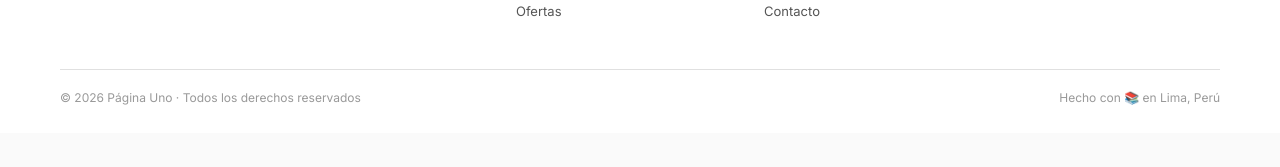
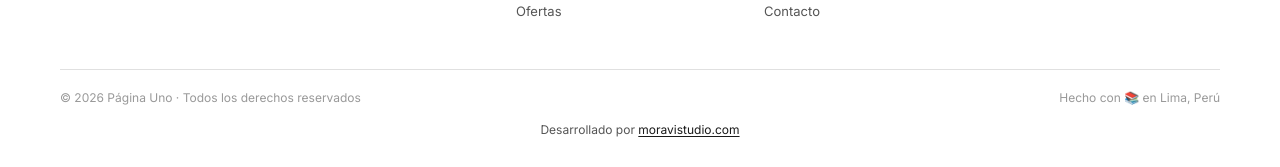
Before and after one commit to moravistudio/tiendaonlinelibros, a plain HTML site: page index.html in a window 1280 px wide. Shown: the part 2034-2201 px from the top of the page. Before the commit the page ends 2167 px from the top, so only its background shows below. Drawn offline with nearby package versions, Linux system fonts and the light colour scheme; a web font is replaced by a local one.

Commit message:
Firma «Desarrollado por moravistudio.com» al pie de la página
Co-Authored-By: Claude Sonnet 5.5 <noreply@anthropic.com>

```diff
--- a/index.html
+++ b/index.html
@@ -314,7 +314,10 @@
     .nav-mobile a{font-family:'Playfair Display',serif;font-size:26px;color:var(--texto);text-decoration:none}
     .nav-mobile a:hover{color:var(--texto2)}
     .nav-mobile-close{position:absolute;top:24px;right:24px;font-size:26px;cursor:pointer;background:none;border:none;color:var(--texto)}
-  </style>
+  /* Firma de Moravi Studio (mismo texto que Libraica) */
+.firma-moravi { margin: 16px 0 0; text-align: center; font-size: 12px; line-height: 1.5; color: var(--texto2); }
+.firma-moravi a { color: var(--texto); text-decoration: underline; text-underline-offset: 2px; }
+</style>
 </head>
 <body>
 
@@ -608,6 +611,7 @@
     <span class="footer-copy">© 2026 Página Uno · Todos los derechos reservados</span>
     <span class="footer-copy">Hecho con 📚 en Lima, Perú</span>
   </div>
+  <p class="firma-moravi">Desarrollado por <a href="https://www.moravistudio.com/" target="_blank" rel="noopener">moravistudio.com</a></p>
 </footer>
 
 <script>
```
